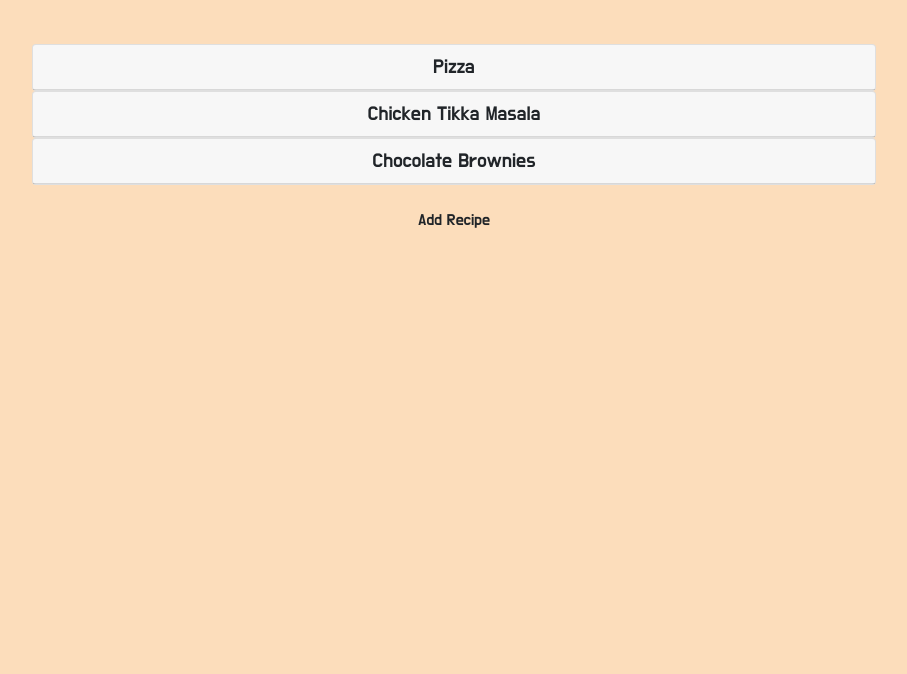
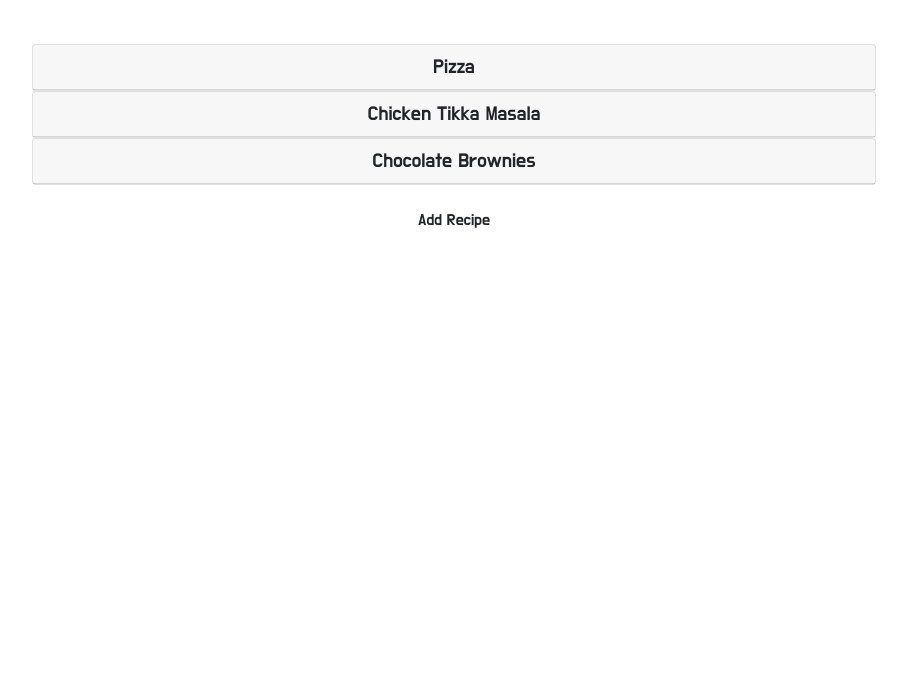
Before and after one commit to alanpaulprice/recipe-box, a React app: page / in a window 1280 px wide. Shown: the part 126-800 px from the top of the page, without its empty margins (186-1093 px from the left). Built offline with nearby package versions, Linux system fonts and the light colour scheme.

Commit message:
removed body/container background color

```diff
--- a/src/styles/style.less
+++ b/src/styles/style.less
@@ -8,8 +8,7 @@
   color: @color-2;
 }
 
-html, html body, #container{
-  background-color: @color-1;
+html body, #container{
   min-width: 350px;
 }
 
```
